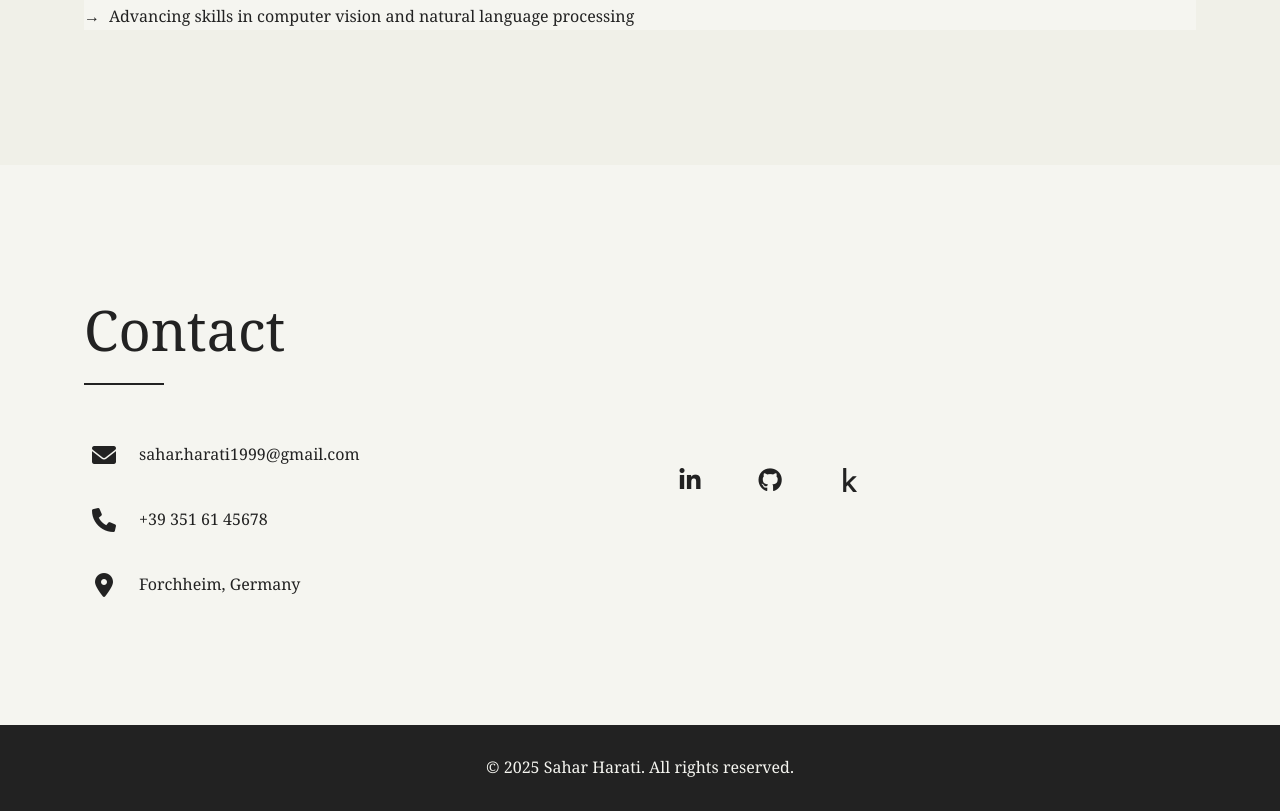
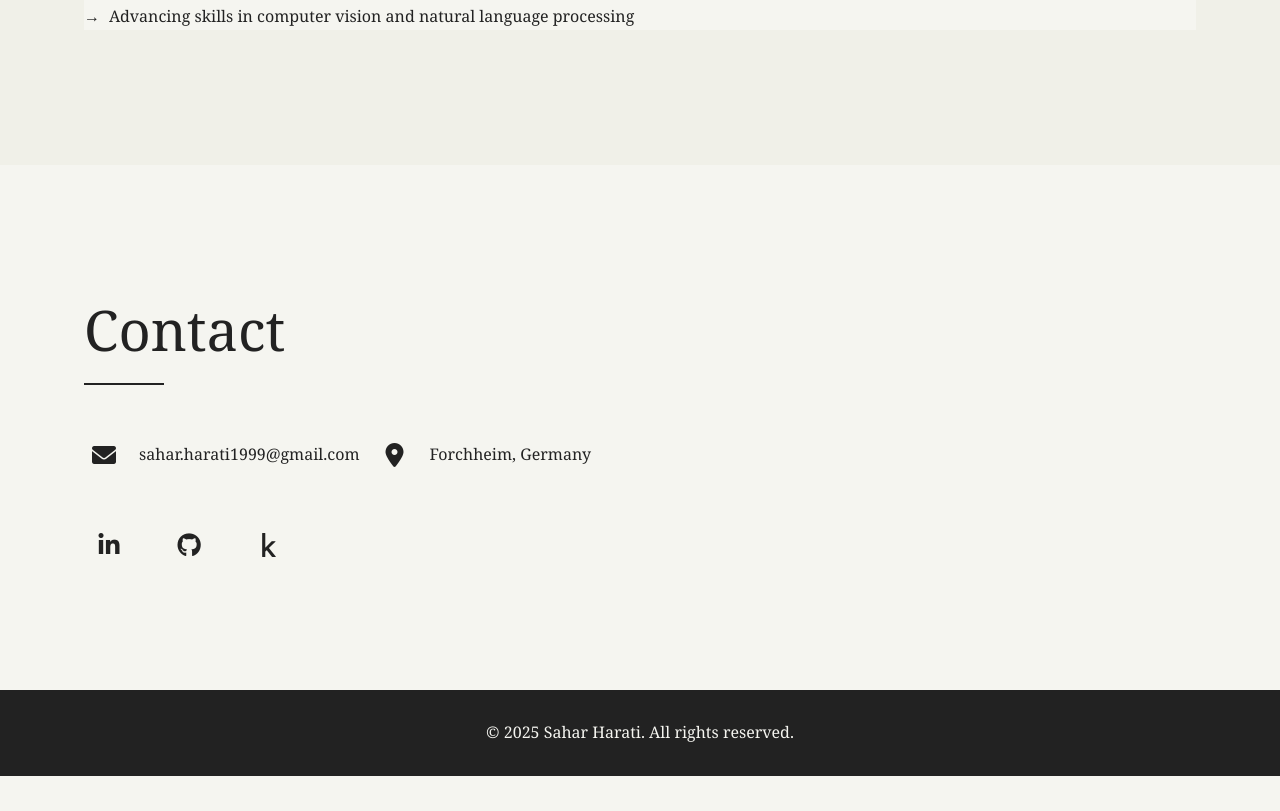
Before and after one commit to saharaty/saharaty.github.io, a plain HTML site: page index.html in a window 1280 px wide. Shown: the part 6773-7584 px from the top of the page. After the commit the page ends 7549 px from the top, so only its background shows below. Drawn offline with Linux system fonts and the light colour scheme.

Commit message:
Update index.html

```diff
--- a/index.html
+++ b/index.html
@@ -188,11 +188,6 @@
                     <div class="contact-item">
                         <i class="fas fa-envelope"></i>
                         <span>sahar.harati1999@gmail.com</span>
-                    </div>
-                    <div class="contact-item">
-                        <i class="fas fa-phone"></i>
-                        <span>+39 351 61 45678</span>
-                    </div>
                     <div class="contact-item">
                         <i class="fas fa-map-marker-alt"></i>
                         <span>Forchheim, Germany</span>
```
